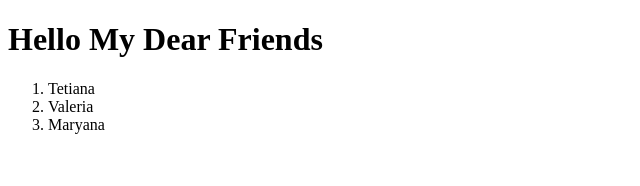
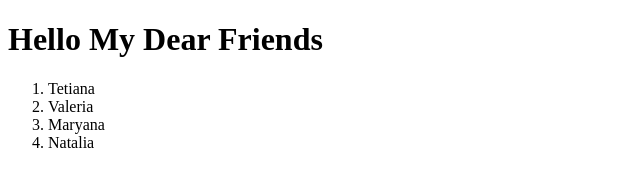
Before and after one commit to oltkachuk/oltkachuk.github.io, a plain HTML site: page mainHtml.html in a window 1280 px wide. Shown: the full height of the page, 0-640 px from the left. Drawn offline with Linux system fonts and the light colour scheme.

Commit message:
Fixed bug

```diff
--- a/mainHtml.html
+++ b/mainHtml.html
@@ -11,6 +11,7 @@
         <li>Tetiana</li>
         <li>Valeria</li>
         <li>Maryana</li>
+        <li>Natalia</li>
     </ol>
 </body>
 </html>
```
